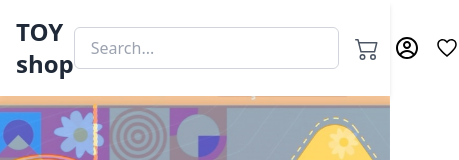
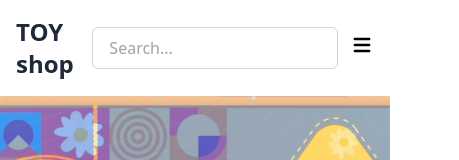
Before and after one commit to vinosaravanan/ToysEcommarce, a React (Vite) app in the folder frontend/: page / in a window 390 px wide. Shown: the top 160 px of the page, 459 px wide, since content can reach past the window. Built offline with nearby package versions, Linux system fonts and the light colour scheme.

Commit message:
code changes

```diff
--- a/frontend/src/components/Header.jsx
+++ b/frontend/src/components/Header.jsx
@@ -1,47 +1,78 @@
-import React,{useState} from "react";
-import AccountCircleIcon from '@mui/icons-material/AccountCircle';
+import React, { useState } from "react";
 import { BsCart2 } from "react-icons/bs";
 import { CgProfile } from "react-icons/cg";
 import { IoMdHeartEmpty } from "react-icons/io";
-
+import { HiMenu, HiX } from "react-icons/hi";
 
 function Header() {
-  const [isOpen, setisOpen] = useState(false)
+  const [isOpen, setIsOpen] = useState(false);
 
   return (
-    <>
-      <header className="bg-white shadow-md ">
-        <div className="container mx-auto px-4 py-4 flex items-center justify-between">
-          <div className="text-2xl font-bold ml-0">
+    <header className="bg-white shadow-md">
+      <div className="container mx-auto px-4 py-4">
+        <div className="flex items-center justify-between">
+          <div className="text-2xl font-bold">
             <a href="/" className="text-gray-800">
               TOY shop
             </a>
           </div>
 
-
-
-          <div className="flex items-center space-x-4">
-
+          <div className="w-full md:w-1/3">
             <input
               type="text"
               placeholder="Search..."
-              className="px-4 py-2 w-auto border border-gray-300 rounded-md focus:outline-none focus:ring-2 focus:ring-indigo-500"
+              className="px-4 py-2 w-full border border-gray-300 rounded-md focus:outline-none focus:ring-2 focus:ring-indigo-500"
             />
+          </div>
 
+          <div className="hidden md:flex items-center space-x-4">
             <a href="/cart" className="text-gray-600 hover:text-gray-800">
-                  <BsCart2 className="text-2xl"/>
+              <BsCart2 className="text-2xl mr-2" />
             </a>
-            <a href="#" className="text-2xl ">
+            <a href="#" className="text-2xl mr-2">
               <CgProfile />
             </a>
-
-            <a href="#" className="text-2xl ">
-                <IoMdHeartEmpty/>
+            <a href="#" className="text-2xl">
+              <IoMdHeartEmpty />
             </a>
           </div>
+
+          <div className="md:hidden ml-3">
+            <button onClick={() => setIsOpen(!isOpen)}>
+              {isOpen ? (
+                <HiX className="text-2xl" />
+              ) : (
+                <HiMenu className="text-2xl" />
+              )}
+            </button>
+          </div>
         </div>
-      </header>
-    </>
+      </div>
+
+      {isOpen && (
+        <div className="md:hidden">
+          <div className="flex justify-end">
+            <div className="flex flex-col w-28 px-2 pt-2 pb-3 space-y-1 sm:px-3">
+              <a href="/cart" className="mr-3">
+                Profile
+              </a>
+
+              <a href="#" className="mr-3 py-1">
+                Card
+              </a>
+
+              <a href="#" className="mr-3 py-1">
+                dasboard
+              </a>
+
+              <a href="#" className="mr-3 py-1">
+                Login
+              </a>
+            </div>
+          </div>
+        </div>
+      )}
+    </header>
   );
 }
 
```
